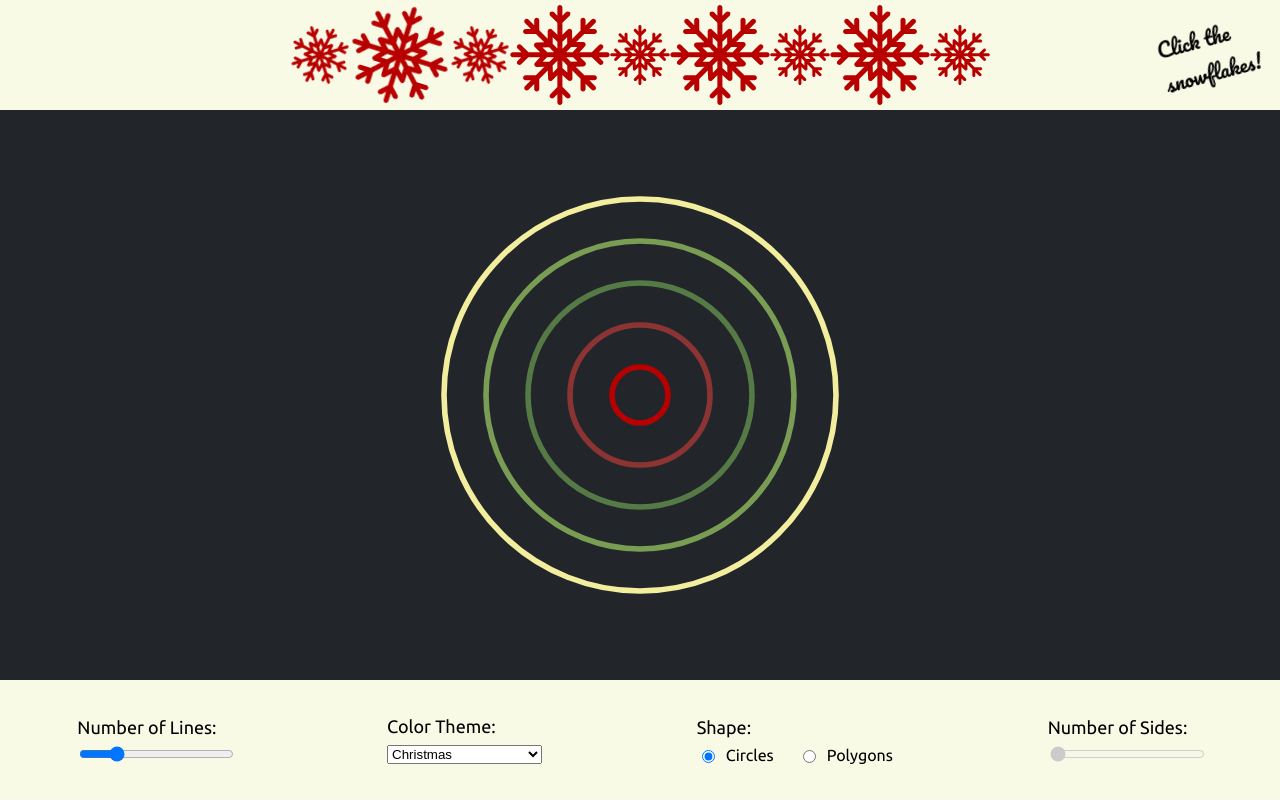
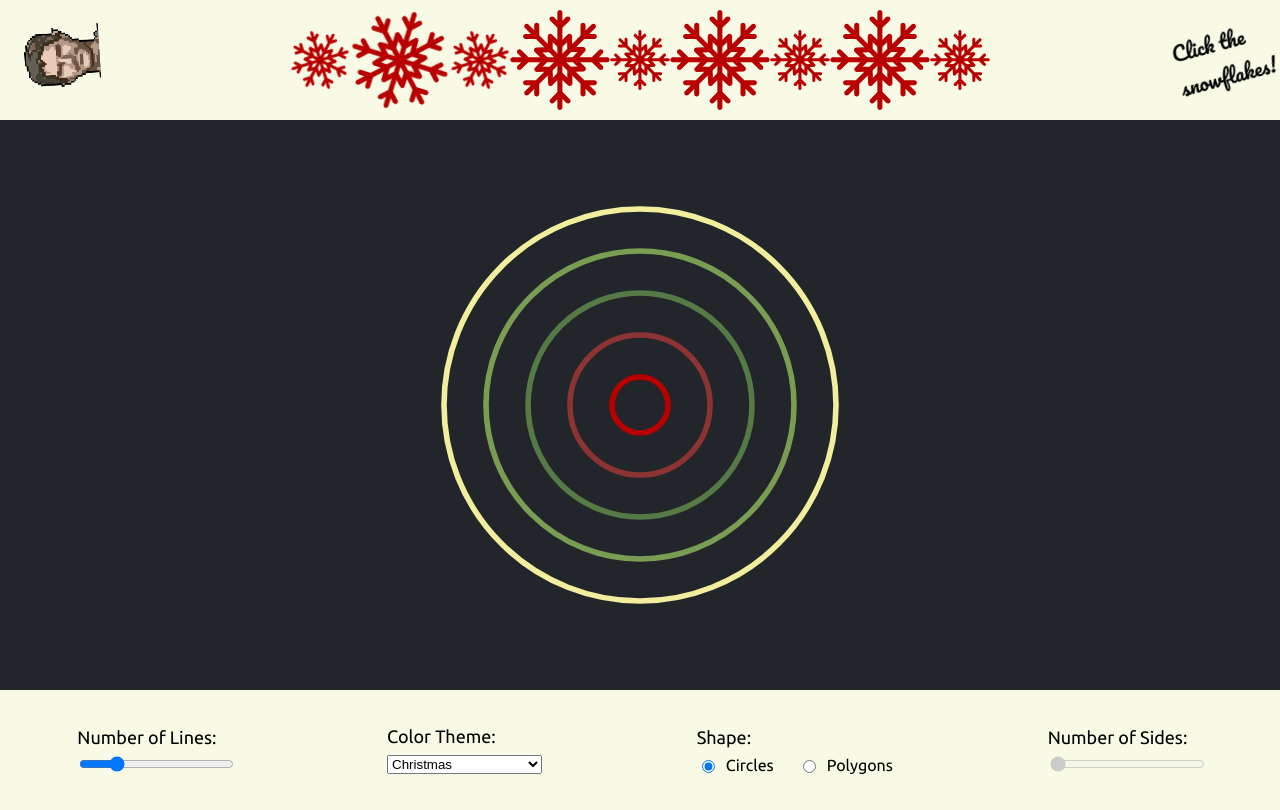
Before and after one commit to LauraHEVA/Xmas-shapes, a React (Create React App) app: page / in a window 1280 px wide. Built offline with nearby package versions, Linux system fonts and the light colour scheme.

Commit message:
Add poke-img in header

```diff
--- a/src/App.css
+++ b/src/App.css
@@ -24,26 +24,47 @@
   }
 }
 
+.header-container {
+  background-color: #F8FAE5;
+  display: flex;
+  align-items: center;
+  justify-content: space-between;
+  height: 15vh;
+}
+
+@media (prefers-reduced-motion: no-preference) {
+  .poke-mario {
+    animation: poke-spin infinite 2s linear;
+  }
+}
+
+.poke-mario {
+  padding: 20px;
+}
+
 .App-header {
   padding: 15px;
-  background-color: #F8FAE5;
-  height: 10vh;
   display: flex;
   flex-direction: flex-start;
   align-items: center;
   justify-content: center;
 }
 
-.App-header::after {
-  content: 'Click the snowflakes!';
+.header-text {
   font-family: 'Pacifico', sans-serif;
   font-size: 20px;
   padding: 15px;
-  display: block;
-  position: absolute;
-  right: 5px;
-  width: 100px;
+  width: 90px;
   transform: rotate(-15deg);
+}
+
+@keyframes poke-spin {
+  from {
+    transform: rotate(0deg);
+  }
+  to {
+    transform: rotate(360deg);
+  }
 }
 
 @keyframes App-logo-spin {
@@ -83,7 +104,7 @@
   height: 15vh;
 }
 
-@media (max-width: 440px) {
+@media (max-width: 740px) {
   .form-wrapper {
     height: 35vh;
     flex-wrap: wrap;
@@ -136,7 +157,7 @@ input[type=range], select {
   gap: 8px;
 }
 
-@media (max-width: 440px) {
+@media (max-width: 740px) {
   .row {
     flex-direction: column;
   }
--- a/src/components/Header.tsx
+++ b/src/components/Header.tsx
@@ -1,8 +1,11 @@
 import React from 'react';
 import Snow from './Snow.tsx';
+import pokeMario from '../utils/poke-mario.png';
 
 const Header = () => {
     return (
+        <div className='header-container' >
+            <img src={pokeMario} alt="poke-mario" className="poke-mario" height={80} width={80}/>
             <header className="App-header">
                 <Snow reverse={true}/>
                 <Snow/>
@@ -14,6 +17,10 @@ const Header = () => {
                 <Snow disableMobile={true}/>
                 <Snow reverse={true} disableMobile={true}/>
             </header>
+            <p className="header-text">
+                Click the snowflakes!
+            </p>
+        </div>
     );
 }
 
```
Also changed, not shown: src/utils/poke-mario.png (added). Lines whose indentation alone changed are shown as unchanged.
